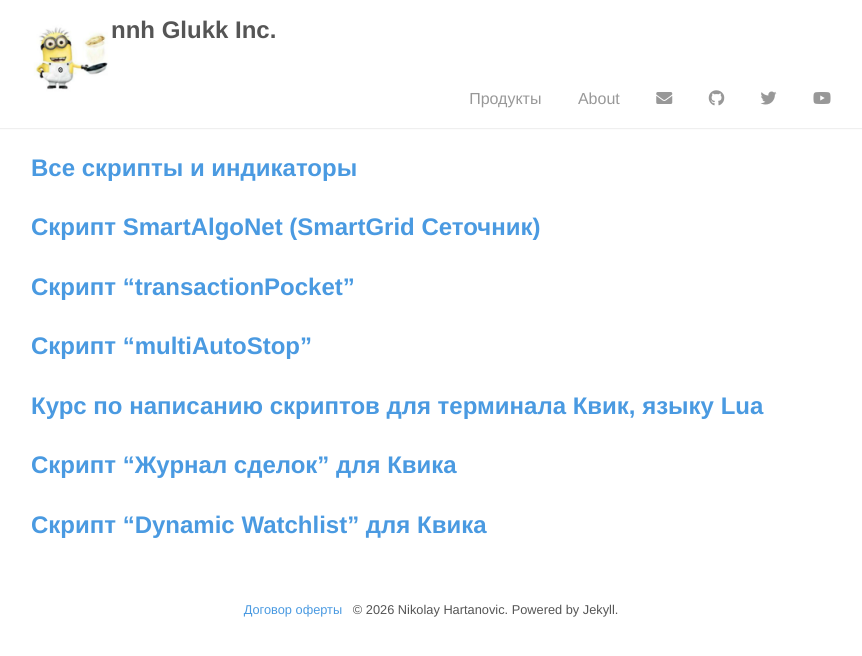
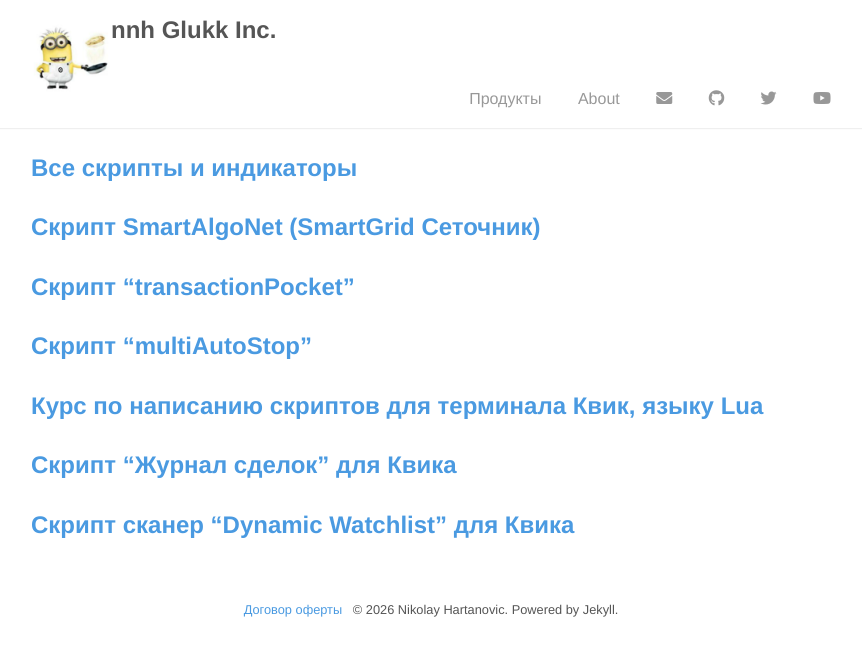
Before and after one commit to nick-nh/nick-nh.github.io, a Jekyll site: the page built from scripts_list.md, in a window 1280 px wide. Shown: the top 656 px of the page, without its empty margins (209-1071 px from the left). Built offline with Jekyll 4.4.1, drawn with Linux system fonts in a browser that asks for light colours; nearby versions of some CDN libraries; our own code applies the rules of GitHub Pages for plain Markdown files.

Commit message:
Watchlist descr

```diff
--- a/scripts_list.md
+++ b/scripts_list.md
@@ -9,4 +9,4 @@ layout: default
 ## [Скрипт "multiAutoStop"](/_posts/2021-03-14-multiAutoStop.md)
 ## [Курс по написанию скриптов для терминала Квик, языку Lua](/_posts/2021-05-28-qLua-course.md)
 ## [Cкрипт "Журнал сделок" для Квика](/_posts/2025-08-23-trade-log.md)
-## [Cкрипт "Dynamic Watchlist" для Квика](/_posts/2026-11-01-watchWnd-post.md)
+## [Cкрипт сканер "Dynamic Watchlist" для Квика](/_posts/2026-11-01-watchWnd-post.md)
```
